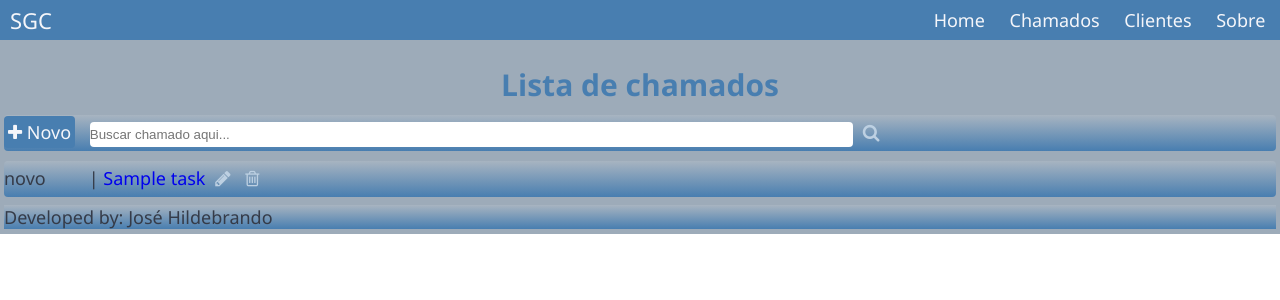
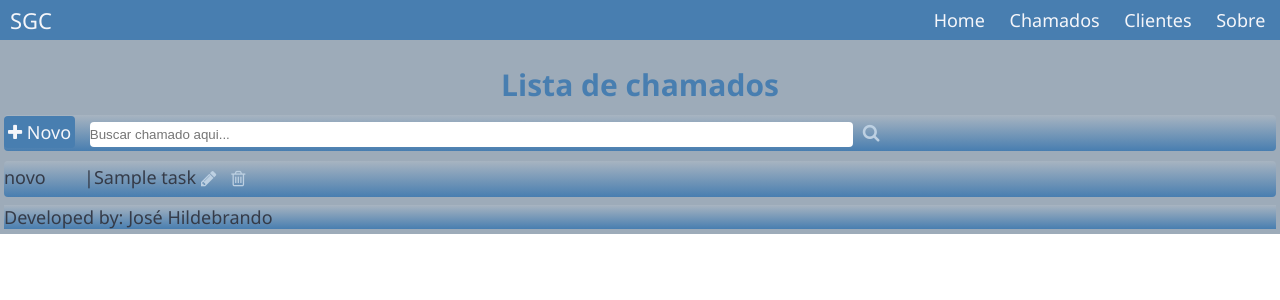
Before and after one commit to hildebrando001/Tarefa-Django-Python, a Django app: page / in a window 1280 px wide. Shown: the top 300 px of the page. Run offline with Django 3.2, Linux system fonts and the light colour scheme; tables that the repository leaves empty hold one stand-in row (values such as "Sample post"); some libraries are stand-ins or nearby versions.

Commit message:
css updated

```diff
--- a/tasks/static/css/styles.css
+++ b/tasks/static/css/styles.css
@@ -170,10 +170,23 @@
     color: #353b48;
 }
 
-.done {
+.list li {
+    display: flex;
+}
+
+.list a {
+    color: #353b48;
+}
+
+.iconlist {
+
+}
+
+.done {            /*task status in the task list*/
     display: inline-block;
     width: 80px;
 }
+
 
 /* Footer */
 footer {
--- a/tasks/templates/tasks/list.html
+++ b/tasks/templates/tasks/list.html
@@ -18,9 +18,11 @@
         {% for task in tasks %}
             <li>
                 <div class="done">{{task.done}}</div> | <span><a href="task/{{task.id}}">{{task.title}}</a></span>
-                <a href="edit/{{task.id}}"><span><i class="fa fa-pencil icon" aria-hidden="true"></i></span></a>
-                <span><i class="fa fa-trash-o icon" aria-hidden="true"></i></span>
-                <hr>
+                    <div class="iconlist">
+                        <a href="edit/{{task.id}}"><i class="fa fa-pencil icon" aria-hidden="true"></i></a>
+                        <i class="fa fa-trash-o icon" aria-hidden="true"></i>
+                    </div>
+                    <hr>
             </li>
         {% endfor %}
 
```
